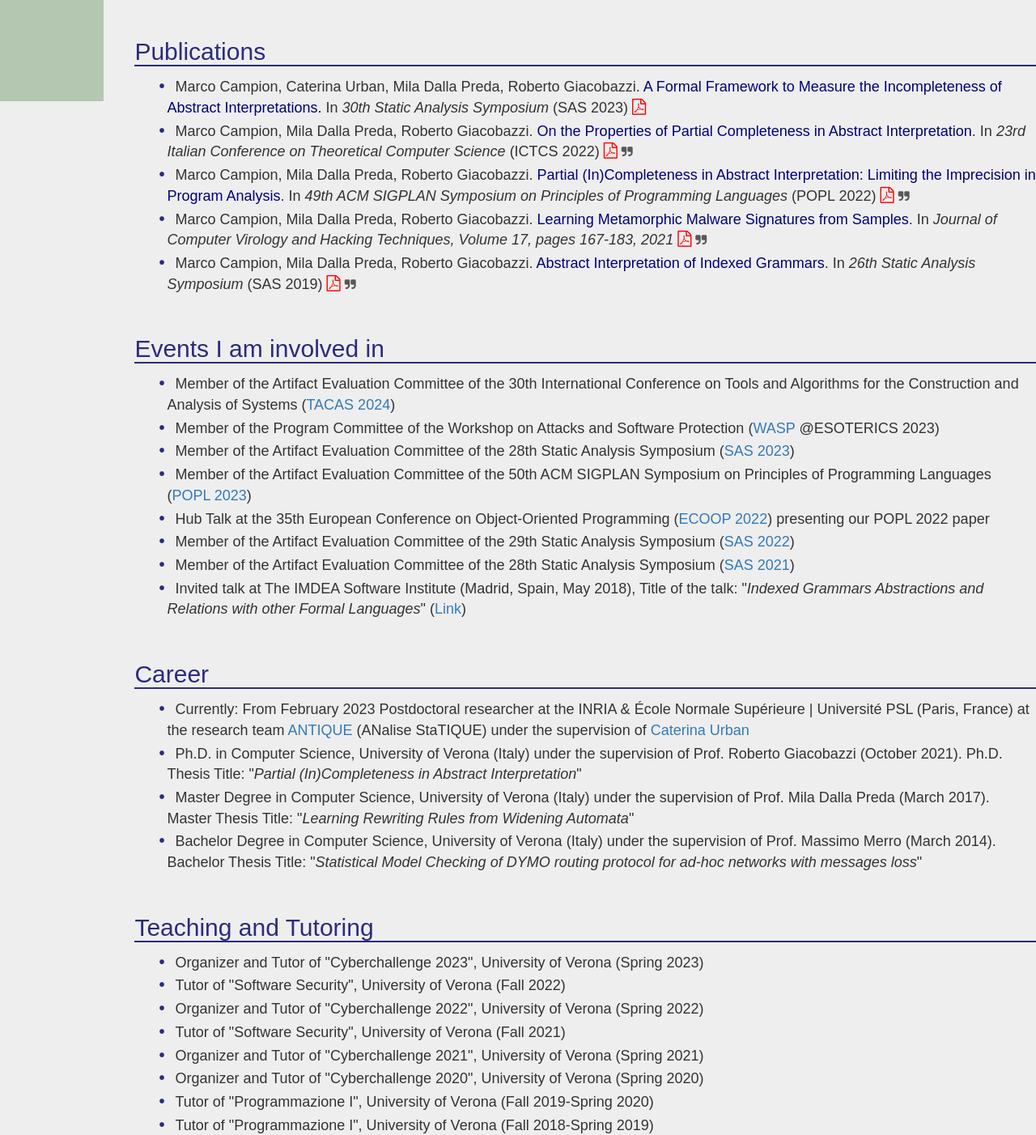
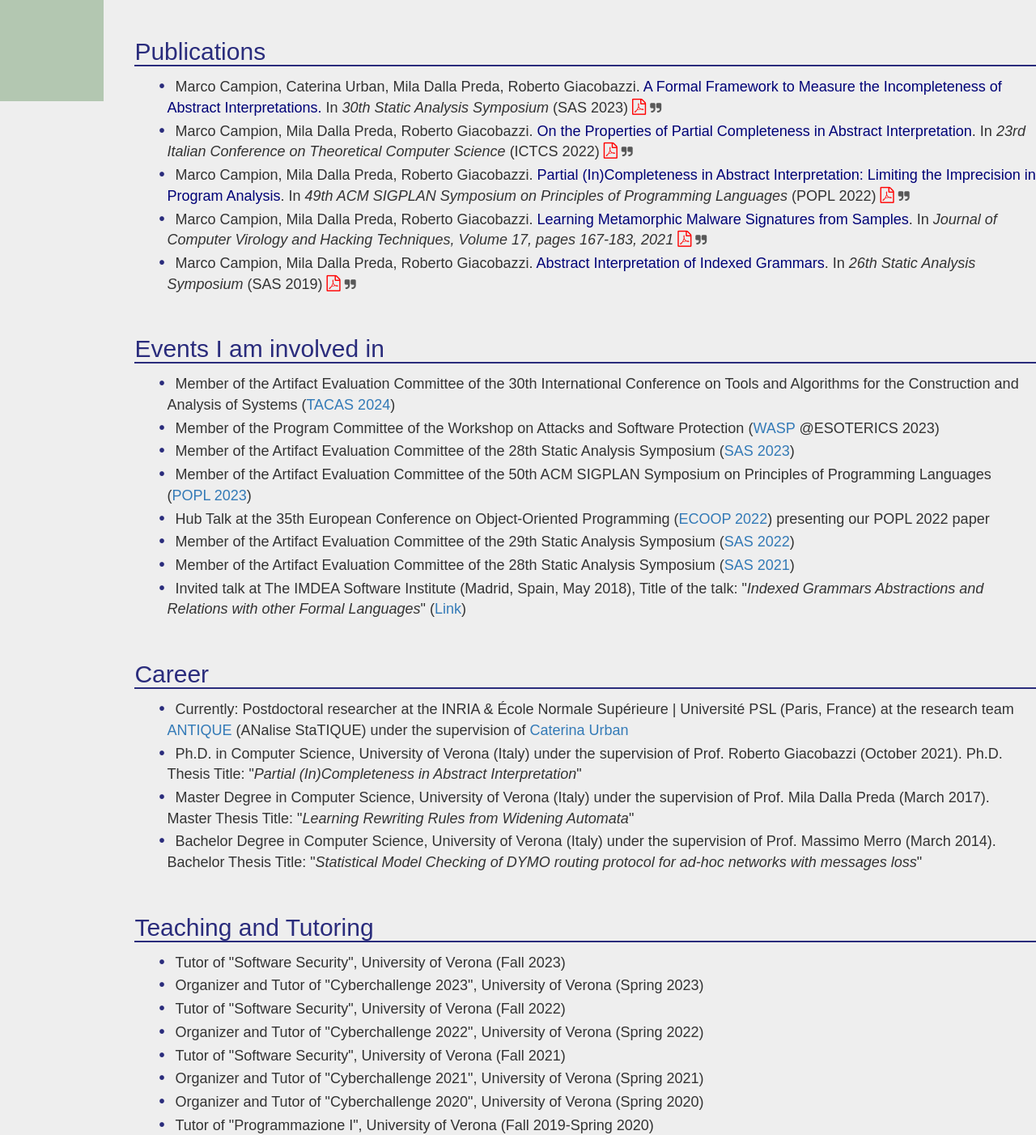
Before and after one commit to marcocampion/marcocampion.github.io, a plain HTML site: page index.html in a window 1280 px wide. Shown: the part 715-2117 px from the top of the page at 81% size. Drawn offline with nearby package versions, Linux system fonts and the light colour scheme.

Commit message:
added citation SAS23, tutor ss23, modified career

```diff
--- a/index.html
+++ b/index.html
@@ -195,7 +195,7 @@
         <h2 id="publications">Publications</h2>
         <p>
             <ul id="content-list">
-                <li>Marco Campion, Caterina Urban, Mila Dalla Preda, Roberto Giacobazzi. <a id="publ-link" href="https://doi.org/10.1007/978-3-031-44245-2_7" target="_blank">A Formal Framework to Measure the Incompleteness of Abstract Interpretations.</a> In <i>30th Static Analysis Symposium</i> (SAS 2023) <a href="/pdf/SAS-2023.pdf" target="_blank"><i class="fa fa-file-pdf-o" style="font-size:20px;color:red"></i></a></li>
+                <li>Marco Campion, Caterina Urban, Mila Dalla Preda, Roberto Giacobazzi. <a id="publ-link" href="https://doi.org/10.1007/978-3-031-44245-2_7" target="_blank">A Formal Framework to Measure the Incompleteness of Abstract Interpretations.</a> In <i>30th Static Analysis Symposium</i> (SAS 2023) <a href="/pdf/SAS-2023.pdf" target="_blank"><i class="fa fa-file-pdf-o" style="font-size:20px;color:red"></i></a> <a href="/cite/SAS-2023.txt" target="_blank"><i class="fa fa-quote-right" style="font-size:15px;color:rgb(88, 88, 88)"></i></a></li>
                 <li>Marco Campion, Mila Dalla Preda, Roberto Giacobazzi. <a id="publ-link" href="https://ceur-ws.org/Vol-3284/8665.pdf" target="_blank">On the Properties of Partial Completeness in Abstract Interpretation</a>. In <i>23rd Italian Conference on Theoretical Computer Science</i> (ICTCS 2022) <a href="/pdf/ICTCS-2022.pdf" target="_blank"><i class="fa fa-file-pdf-o" style="font-size:20px;color:red"></a></i>   <a href="/cite/ICTCS-2022.txt" target="_blank"><i class="fa fa-quote-right" style="font-size:15px;color:rgb(88, 88, 88)"></i></a></li>
                 <li>Marco Campion, Mila Dalla Preda, Roberto Giacobazzi. <a id="publ-link" href="https://doi.org/10.1145/3498721" target="_blank">Partial (In)Completeness in Abstract Interpretation: Limiting the Imprecision in Program Analysis</a>. In <i>49th ACM SIGPLAN Symposium on Principles of Programming Languages</i> (POPL 2022) <a href="/pdf/POPL-2022.pdf" target="_blank"><i class="fa fa-file-pdf-o" style="font-size:20px;color:red"></i></a>  <a href="/cite/POPL-2022.txt" target="_blank"><i class="fa fa-quote-right" style="font-size:15px;color:rgb(88, 88, 88)"></i></a></li>
                 <li>Marco Campion, Mila Dalla Preda, Roberto Giacobazzi. <a id="publ-link" href="https://doi.org/10.1007/s11416-021-00377-z" target="_blank">Learning Metamorphic Malware Signatures from Samples</a>. In <i>Journal of Computer Virology and Hacking Techniques, Volume 17, pages 167-183, 2021</i> <a href="/pdf/JCV-2021.pdf" target="_blank"><i class="fa fa-file-pdf-o" style="font-size:20px;color:red"></i></a>   <a href="/cite/JCV-2021.txt" target="_blank"><i class="fa fa-quote-right" style="font-size:15px;color:rgb(88, 88, 88)"></i></a></li>
@@ -220,7 +220,7 @@
         <h2 id="career">Career</h2>
         <p>
             <ul id="content-list">
-                <li>Currently: From February 2023 Postdoctoral researcher at the INRIA & École Normale Supérieure | Université PSL (Paris, France) at the research team <a href="https://team.inria.fr/antique/" target="_blank">ANTIQUE</a> (ANalise StaTIQUE) under the supervision of <a href="https://caterinaurban.github.io/" target="_blank">Caterina Urban</a></li>
+                <li>Currently: Postdoctoral researcher at the INRIA & École Normale Supérieure | Université PSL (Paris, France) at the research team <a href="https://team.inria.fr/antique/" target="_blank">ANTIQUE</a> (ANalise StaTIQUE) under the supervision of <a href="https://caterinaurban.github.io/" target="_blank">Caterina Urban</a></li>
                 <li>Ph.D. in Computer Science, University of Verona (Italy) under the supervision of Prof. Roberto Giacobazzi (October 2021).
                     Ph.D. Thesis Title: "<i>Partial (In)Completeness in Abstract Interpretation</i>"</li>
                 <li>Master Degree in Computer Science, University of Verona (Italy) under the supervision of Prof. Mila Dalla Preda (March 2017).
@@ -233,6 +233,7 @@
         <h2 id="teaching">Teaching and Tutoring</h2>
         <p>
             <ul id="content-list">
+                <li>Tutor of "Software Security", University of Verona (Fall 2023)</li>
                 <li>Organizer and Tutor of "Cyberchallenge 2023", University of Verona (Spring 2023)</li>
                 <li>Tutor of "Software Security", University of Verona (Fall 2022)</li>
                 <li>Organizer and Tutor of "Cyberchallenge 2022", University of Verona (Spring 2022)</li>
```
Also changed, not shown: cite/SAS-2023.txt (added).
